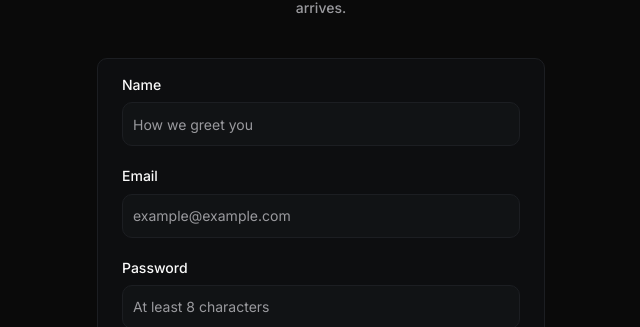
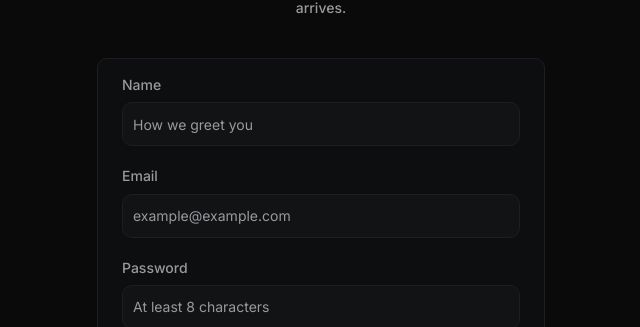
Before and after one commit to narekk1202/veylora, a Next.js app: page /register in a window 1280 px wide. Shown: the part 206-533 px from the top of the page, without its empty margins (319-959 px from the left). Built offline with nearby package versions, Linux system fonts and the light colour scheme.

Commit message:
Enhance form labels in login and registration components
- Updated `LoginForm` and `RegisterForm` to include `text-muted-foreground` class for improved label visibility.
- Adjusted the structure of the form elements for better styling consistency.

```diff
--- a/features/auth/login/ui/login-form.tsx
+++ b/features/auth/login/ui/login-form.tsx
@@ -12,16 +12,20 @@ import Link from "next/link";
 
 const LoginForm = () => {
   return (
-    <form className="sm:bg-primary-foreground mt-10 h-80 w-full max-w-md rounded-lg sm:border px-6 py-4">
+    <form className="sm:bg-primary-foreground mt-10 h-80 w-full max-w-md rounded-lg px-6 py-4 sm:border">
       <FieldSet>
         <FieldGroup>
           <Field>
-            <FieldLabel htmlFor="email">Email</FieldLabel>
+            <FieldLabel htmlFor="email" className="text-muted-foreground">
+              Email
+            </FieldLabel>
             <Input id="email" type="email" placeholder="example@example.com" />
             {/* <FieldError>Choose another username.</FieldError> */}
           </Field>
           <Field>
-            <FieldLabel htmlFor="password">Password</FieldLabel>
+            <FieldLabel htmlFor="password" className="text-muted-foreground">
+              Password
+            </FieldLabel>
             <Input id="password" type="password" placeholder="********" />
             {/* <FieldError>Choose another username.</FieldError> */}
           </Field>
--- a/features/auth/register/ui/register-form.tsx
+++ b/features/auth/register/ui/register-form.tsx
@@ -15,17 +15,23 @@ const RegisterForm = () => {
       <FieldSet>
         <FieldGroup>
           <Field>
-            <FieldLabel htmlFor="name">Name</FieldLabel>
+            <FieldLabel htmlFor="name" className="text-muted-foreground">
+              Name
+            </FieldLabel>
             <Input id="name" type="text" placeholder="How we greet you" />
             {/* <FieldError>Choose another username.</FieldError> */}
           </Field>
           <Field>
-            <FieldLabel htmlFor="email">Email</FieldLabel>
+            <FieldLabel htmlFor="email" className="text-muted-foreground">
+              Email
+            </FieldLabel>
             <Input id="email" type="email" placeholder="example@example.com" />
             {/* <FieldError>Choose another username.</FieldError> */}
           </Field>
           <Field>
-            <FieldLabel htmlFor="password">Password</FieldLabel>
+            <FieldLabel htmlFor="password" className="text-muted-foreground">
+              Password
+            </FieldLabel>
             <Input
               id="password"
               type="password"
```
